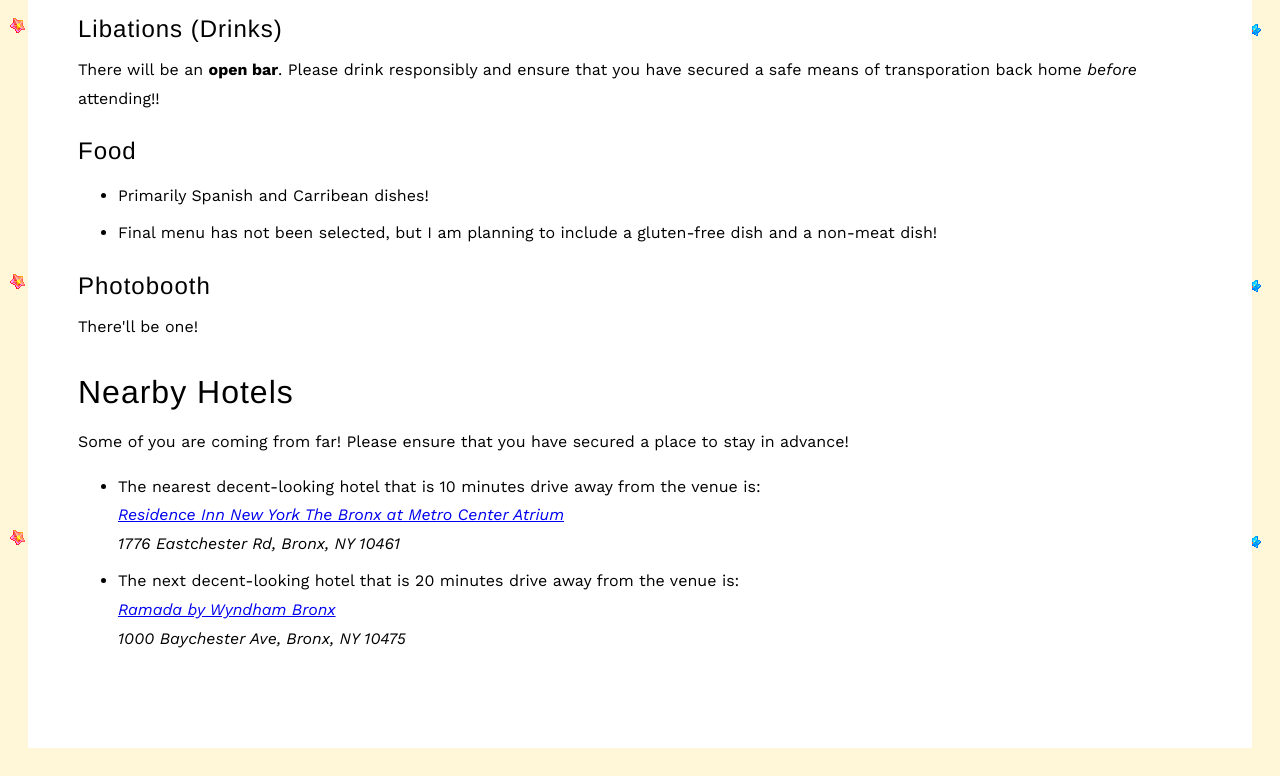
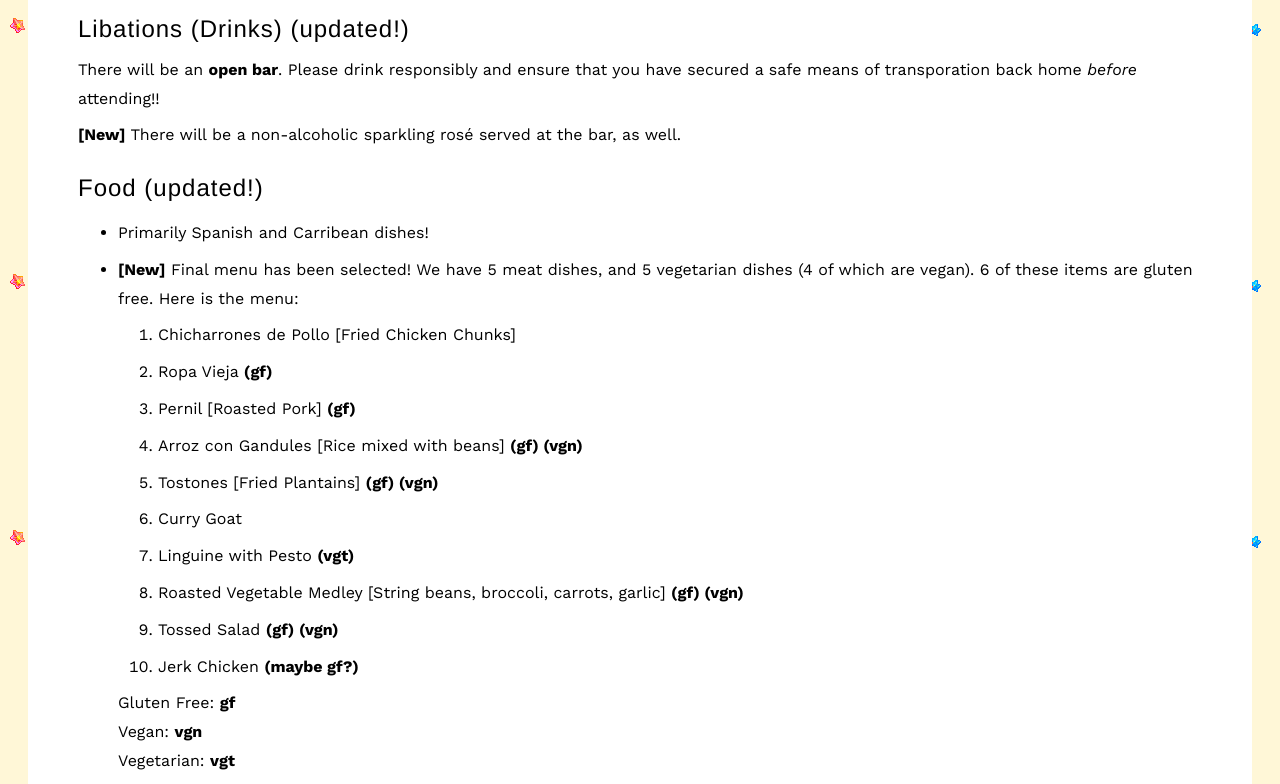
Before and after one commit to walshyb/party-site, a React (Create React App) app: page / in a window 1280 px wide. Shown: the part 1280-2064 px from the top of the page. Built offline with nearby package versions, Linux system fonts and the light colour scheme; a web font is replaced by a local one.

Commit message:
Update page with food items

```diff
--- a/src/App.jsx
+++ b/src/App.jsx
@@ -77,19 +77,62 @@ function App() {
               </ul>
             </p>
 
-            <h3>Libations (Drinks)</h3>
+            <h3>Libations (Drinks) (updated!)</h3>
             <p>
               There will be an <strong>open bar</strong>. Please drink
               responsibly and ensure that you have secured a safe means of
               transporation back home <i>before</i> attending!!
             </p>
 
-            <h3>Food</h3>
+            <p>
+              <b>[New]</b> There will be a non-alcoholic sparkling rosé served
+              at the bar, as well.
+            </p>
+
+            <h3>Food (updated!)</h3>
             <ul>
               <li>Primarily Spanish and Carribean dishes!</li>
               <li>
-                Final menu has not been selected, but I am planning to include a
-                gluten-free dish and a non-meat dish!
+                <b>[New]</b> Final menu has been selected! We have 5 meat
+                dishes, and 5 vegetarian dishes (4 of which are vegan). 6 of
+                these items are gluten free. Here is the menu:
+                <ol>
+                  <li>Chicharrones de Pollo [Fried Chicken Chunks]</li>
+                  <li>
+                    Ropa Vieja <b>(gf)</b>
+                  </li>
+                  <li>
+                    Pernil [Roasted Pork] <b>(gf)</b>
+                  </li>
+                  <li>
+                    Arroz con Gandules [Rice mixed with beans] <b>(gf) (vgn)</b>
+                  </li>
+                  <li>
+                    Tostones [Fried Plantains] <b>(gf) (vgn)</b>
+                  </li>
+                  <li>Curry Goat</li>
+                  <li>
+                    Linguine with Pesto <b>(vgt)</b>
+                  </li>
+                  <li>
+                    Roasted Vegetable Medley [String beans, broccoli, carrots,
+                    garlic] <b>(gf) (vgn)</b>
+                  </li>
+                  <li>
+                    Tossed Salad <b>(gf) (vgn)</b>
+                  </li>
+                  <li>
+                    Jerk Chicken <b>(maybe gf?)</b>
+                  </li>
+                </ol>
+                <div className="legend">
+                  Gluten Free: <b>gf</b>
+                  <br />
+                  Vegan: <b>vgn</b>
+                  <br />
+                  Vegetarian: <b>vgt</b>
+                  <br />
+                </div>
               </li>
             </ul>
 
```
